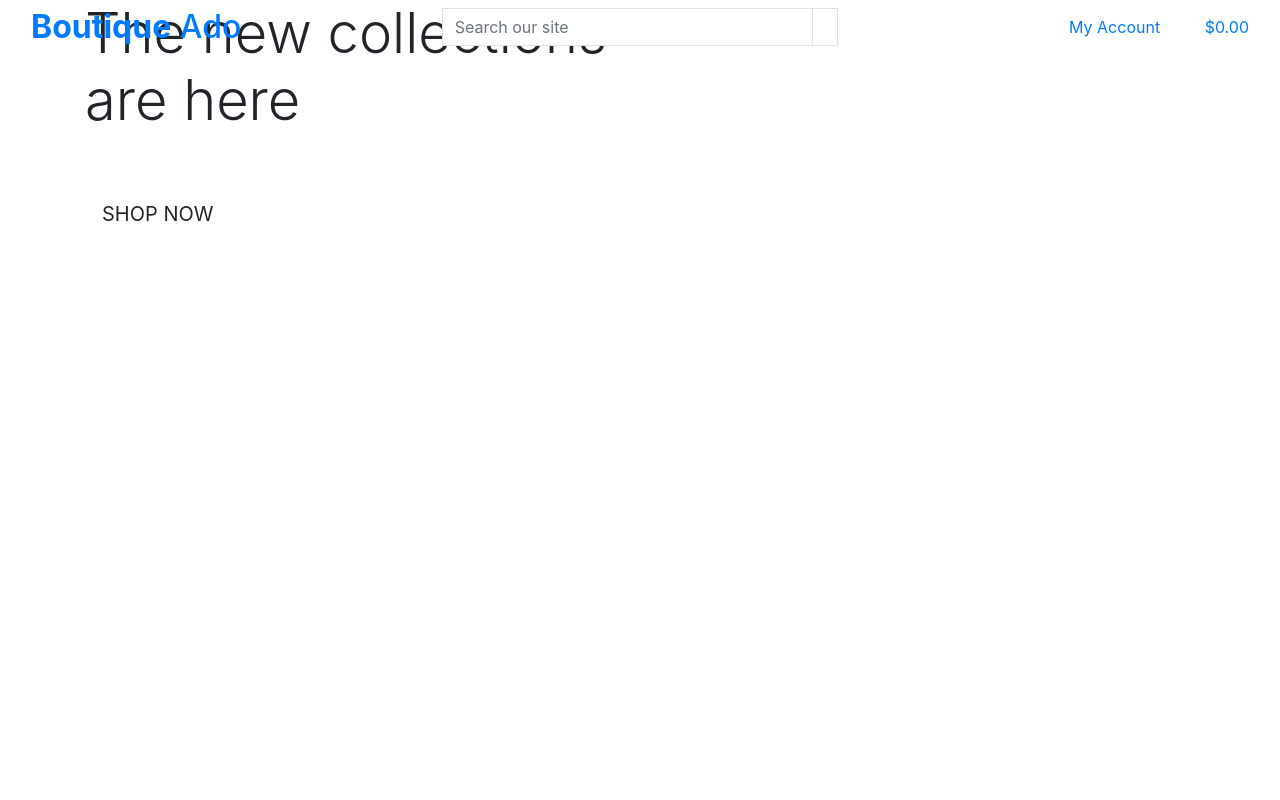
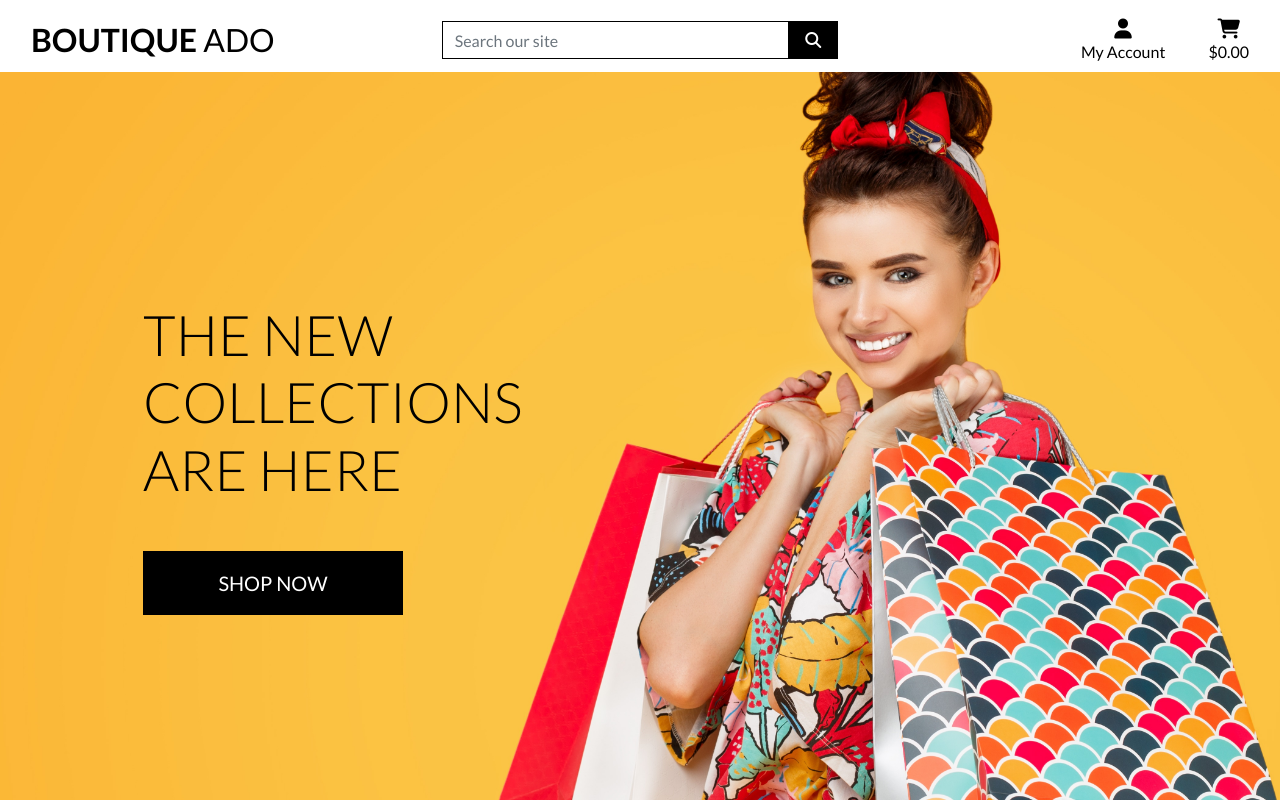
Before and after one commit to Blitzgeist-69/boutique_ado_v1, a Django app: page / in a window 1280 px wide. Run offline with Django 3.2, Linux system fonts and the light colour scheme; some libraries are stand-ins or nearby versions.

Commit message:
Complete homepage header and CSS

```diff
--- a/boutique_ado/settings.py
+++ b/boutique_ado/settings.py
@@ -146,6 +146,10 @@ USE_TZ = True
 # https://docs.djangoproject.com/en/3.2/howto/static-files/
 
 STATIC_URL = '/static/'
+STATICFILES_DIRS = (os.path.join(BASE_DIR, 'static'),)
+
+MEDIA_URL = '/media/'
+MEDIA_ROOT = os.path.join(BASE_DIR, 'media')
 
 # Default primary key field type
 # https://docs.djangoproject.com/en/3.2/ref/settings/#default-auto-field
--- a/boutique_ado/urls.py
+++ b/boutique_ado/urls.py
@@ -15,9 +15,11 @@ Including another URLconf
 """
 from django.contrib import admin
 from django.urls import path, include  # to include the allauth urls
+from django.conf import settings
+from django.conf.urls.static import static
 
 urlpatterns = [
     path('admin/', admin.site.urls),
     path('accounts/', include('allauth.urls')),  # to include the allauth urls
     path('', include('home.urls')),  # to include the home app urls
-]
+] + static(settings.MEDIA_URL, document_root=settings.MEDIA_ROOT)
--- /dev/null
+++ b/static/css/base.css
@@ -0,0 +1,81 @@
+html {
+    height: 100%;
+}
+
+body {
+    background: url('/media/homepage_background_cropped.jpg') no-repeat center center fixed;
+    background-size: cover;
+    height: calc(100vh - 164px);
+    color: #555;
+    font-family: 'Lato';
+}
+
+/* from Bulma */
+.icon {
+    align-items: center;
+    display: inline-flex;
+    justify-content: center;
+    height: 1.5rem;
+    width: 1.5rem;
+}
+
+.logo-font {
+    text-transform: uppercase;
+}
+
+.main-logo-link {
+    width: fit-content;
+}
+
+.shop-now-button {
+    background: black;
+    color: white;
+    min-width: 260px;
+}
+
+.btn-black {
+    background: black;
+    color: white;
+}
+
+.shop-now-button:hover,
+.shop-now-button:active,
+.shop-now-button:focus,
+.btn-black:hover,
+.btn-black:active,
+.btn-black:focus {
+    background: #222;
+    color: white;
+}
+
+.text-black {
+    color: #000 !important;
+}
+
+.border-black {
+    border: 1px solid black !important;
+}
+
+/* -------------------------------- Media Queries */
+
+/* Slightly larger container on xl screens */
+@media (min-width: 1200px) {
+  .container {
+    max-width: 80%;
+  }
+}
+
+/* fixed top navbar only on medium and up */
+@media (min-width: 992px) {
+    .fixed-top-desktop-only {
+        position: fixed;
+        top: 0;
+        right: 0;
+        left: 0;
+        z-index: 1030;
+    }
+
+    .header-container {
+        padding-top: 164px;
+    }
+}
--- a/templates/base.html
+++ b/templates/base.html
@@ -7,14 +7,29 @@
         <meta http-equiv="X-UA-Compatible" content="IE=edge" />
         <meta charset="utf-8" />
         <meta name="viewport" content="width=device-width, initial-scale=1, shrink-to-fit=no" />
-        {% endblock %} {% block extra_meta %} {% endblock %} {% block corecss %}
+        {% endblock %}
+
+        {% block extra_meta %}
+        {% endblock %}
+
+        {% block corecss %}
         <link
             rel="stylesheet"
             href="https://cdn.jsdelivr.net/npm/bootstrap@4.6.2/dist/css/bootstrap.min.css"
             integrity="sha384-xOolHFLEh07PJGoPkLv1IbcEPTNtaed2xpHsD9ESMhqIYd0nLMwNLD69Npy4HI+N"
             crossorigin="anonymous"
         />
-        {% endblock %} {% block extra_css %} {% endblock %} {% block corejs %}
+        <link rel="preconnect" href="https://fonts.googleapis.com">
+        <link rel="preconnect" href="https://fonts.gstatic.com" crossorigin>
+        <link href="https://fonts.googleapis.com/css2?family=Lato:ital,wght@0,100;0,300;0,400;0,700;0,900;1,100;1,300;1,400;1,700;1,900&display=swap" rel="stylesheet">
+        <link rel="stylesheet" href="{% static 'css/base.css' %}">
+        {% endblock %}
+
+        {% block extra_css %}
+        {% endblock %}
+
+        {% block corejs %}
+        <script src="https://kit.fontawesome.com/5c6ebc3ae9.js" crossorigin="anonymous"></script>
         <script
             src="https://cdn.jsdelivr.net/npm/jquery@3.5.1/dist/jquery.slim.min.js"
             integrity="sha384-DfXdz2htPH0lsSSs5nCTpuj/zy4C+OGpamoFVy38MVBnE+IbbVYUew+OrCXaRkfj"
@@ -30,13 +45,16 @@
             integrity="sha384-+sLIOodYLS7CIrQpBjl+C7nPvqq+FbNUBDunl/OZv93DB7Ln/533i8e/mZXLi/P+"
             crossorigin="anonymous"
         ></script>
-        {% endblock %} {% block extra_js %} {% endblock %}
+        {% endblock %}
+
+        {% block extra_js %}
+        {% endblock %}
 
         <title>Boutique Ado {% block extra_title %}{% endblock %}</title>
     </head>
     <body>
         <header class="container-fluid fixed-top">
-            <div class="row">
+            <div id="topnav" class="row bg-white pt-lg-2 d-none d-lg-flex">
                 <div class="col-12 col-lg-4 my-auto py-1 py-lg-0 text-center text-lg-left">
                     <a href="{% url 'home' %}" class="nav-link main-logo-link">
                         <h2 class="logo-font text-black my-0"><strong>Boutique</strong> Ado</h2>
```
Also changed, not shown: media/homepage_background_cropped.jpg (added).
